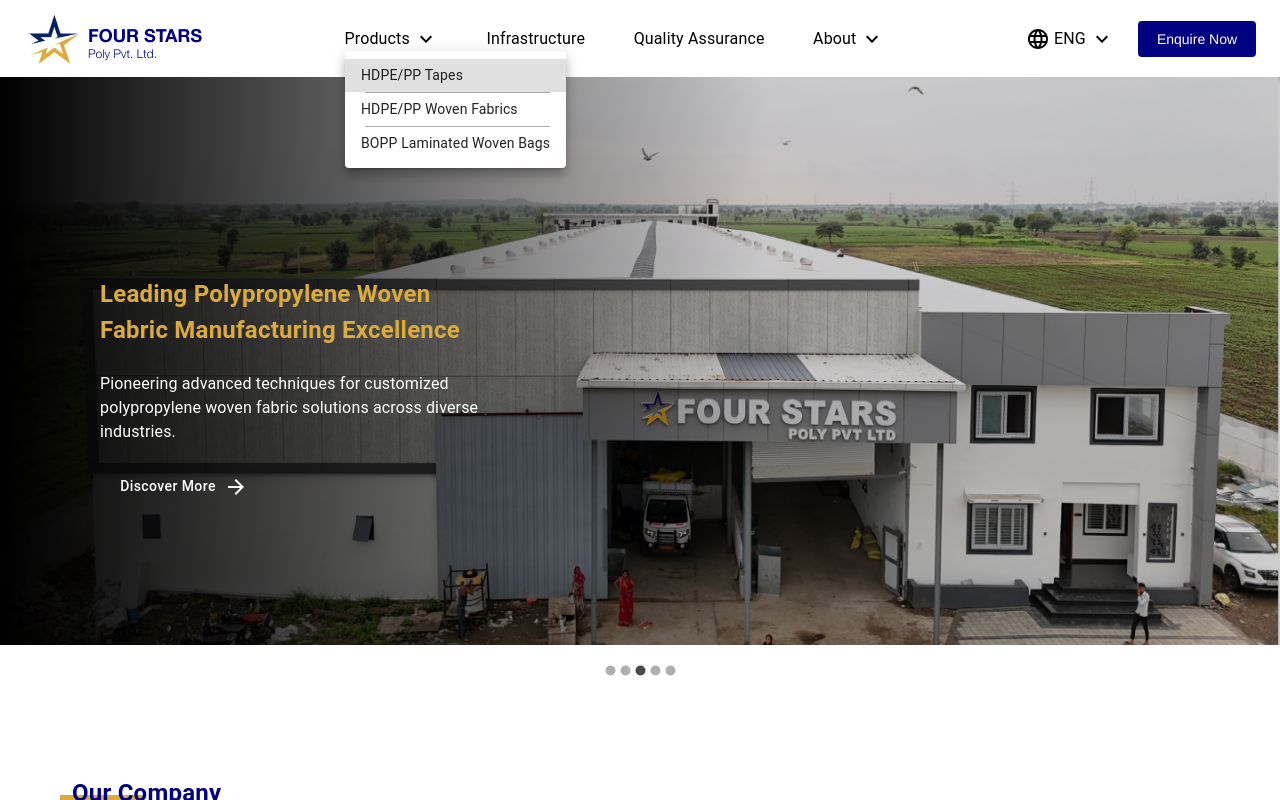
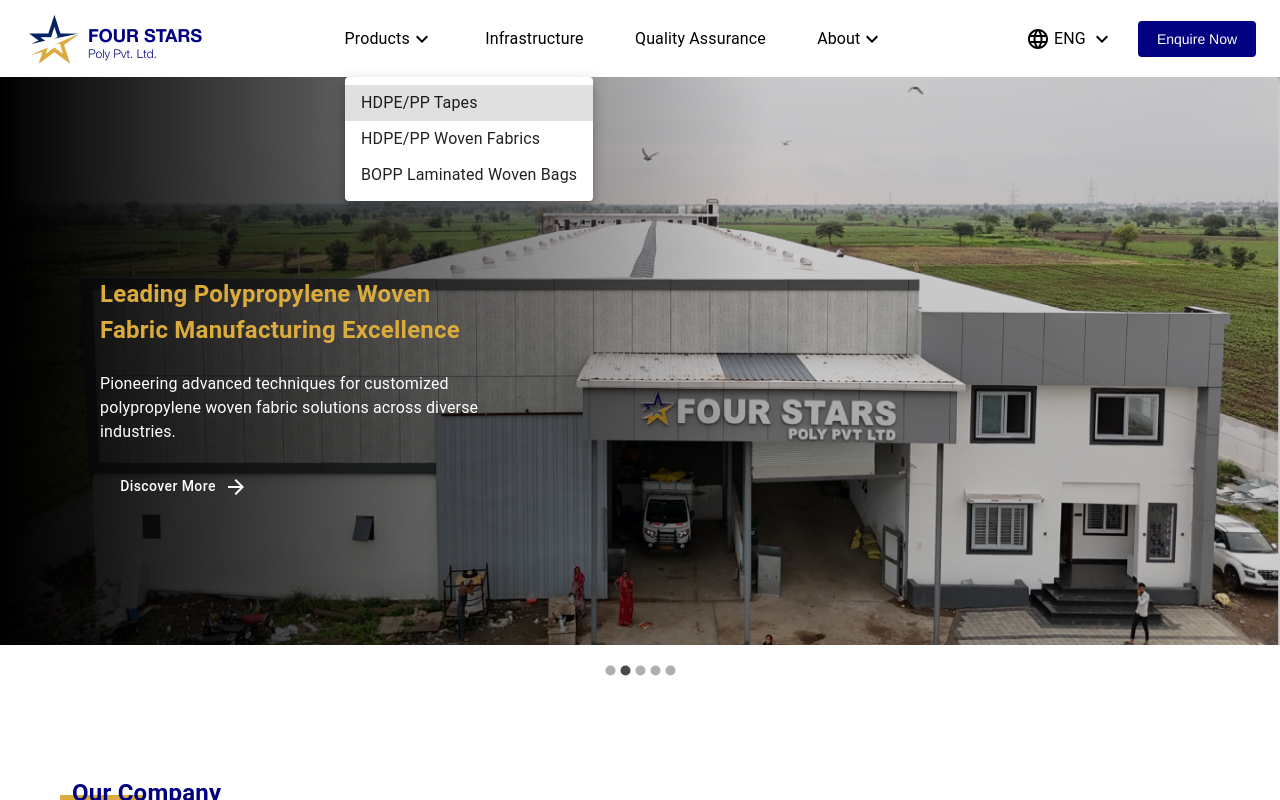
Before and after one commit to Prewery/Four-Stars-Poly, a React (Vite) app: page / in a window 1280 px wide. Both pictures are taken after a click on the element "Products". Shown: the top 800 px of the page. Built offline with nearby package versions, Linux system fonts and the light colour scheme.

Commit message:
navbar dropdown btn fixed

```diff
--- a/src/components/Navbar/Navbar.css
+++ b/src/components/Navbar/Navbar.css
@@ -51,10 +51,10 @@
 }
 
 .border {
-  width: 185px;
+  width: 130px;
   height: 1px;
   background-color: #a6a6a6;
-  margin-left: 20px;
+  margin-right: 20px;
 }
 
 .border2 {
--- a/src/components/Navbar/Navbar.jsx
+++ b/src/components/Navbar/Navbar.jsx
@@ -9,6 +9,7 @@ import {
   Menu,
   MenuItem,
   IconButton,
+  Button,
   Drawer,
   List,
 } from "@mui/material";
@@ -109,32 +110,41 @@ const Navbar = () => {
             sx={{ display: { xs: "none", sm: "flex", lg: "flex" } }}
           >
             {/* products button and its menu */}
-            <Box onClick={handleProductOpen} className="nav-link">
+            <Box
+              id="demo-positioned-button2"
+              aria-controls={productOpen ? "demo-positioned-menu2" : undefined}
+              aria-haspopup="true"
+              aria-expanded={productOpen ? "true" : undefined}
+              onClick={handleProductOpen}
+              sx={{ color: "black", cursor: "pointer", display: "flex" }}
+            >
               <Typography>Products</Typography>
-              <KeyboardArrowDown />
+              <KeyboardArrowDown sx={{ color: "black", cusror: "pointer" }} />
             </Box>
             <Menu
-              id="product-menu"
+              id="demo-positioned-menu2"
+              aria-labelledby="demo-positioned-button2"
               anchorEl={anchorE1}
               open={productOpen}
-              // open={Boolean(anchorE1) && anchorE1.id === "product-menu"}
               onClose={handleClose}
-              MenuListProps={{ "aria-labelledby": "basic-button" }}
+              anchorOrigin={{
+                vertical: "top",
+                horizontal: "left",
+              }}
+              transformOrigin={{
+                vertical: "top",
+                horizontal: "left",
+              }}
+              sx={{ marginTop: "50px" }}
             >
-              <MenuItem onClick={handleTapesClick}>
-                <Typography fontSize={14}>HDPE/PP Tapes</Typography>
+              <MenuItem onClick={() => navigate("/products/hdpe-tapes")}>
+                HDPE/PP Tapes
               </MenuItem>
-
-              <div className="border" />
-
-              <MenuItem onClick={handleFabricsClick}>
-                <Typography fontSize={14}>HDPE/PP Woven Fabrics</Typography>
+              <MenuItem onClick={() => navigate("/products/woven-fabrics")}>
+                HDPE/PP Woven Fabrics
               </MenuItem>
-
-              <div className="border" />
-
-              <MenuItem onClick={handleBagsClick}>
-                <Typography fontSize={14}>BOPP Laminated Woven Bags</Typography>
+              <MenuItem onClick={() => navigate("/products/woven-bags")}>
+                BOPP Laminated Woven Bags
               </MenuItem>
             </Menu>
 
@@ -149,32 +159,41 @@ const Navbar = () => {
             </NavLink>
 
             {/* about button */}
-            <Box onClick={handleAboutOpen} className="nav-link">
+            <Box
+              id="demo-positioned-button"
+              aria-controls={aboutOpen ? "demo-positioned-menu" : undefined}
+              aria-haspopup="true"
+              aria-expanded={aboutOpen ? "true" : undefined}
+              onClick={handleAboutOpen}
+              sx={{ color: "black", cursor: "pointer", display: "flex" }}
+            >
               <Typography>About</Typography>
-              <KeyboardArrowDown />
+              <KeyboardArrowDown sx={{ color: "black", cusror: "pointer" }} />
             </Box>
             <Menu
-              id="about-menu"
-              anchorE1={anchorE1}
+              id="demo-positioned-menu"
+              aria-labelledby="demo-positioned-button"
+              anchorEl={anchorE2}
               open={aboutOpen}
-              // open={Boolean(anchorE1) && anchorE1.id === "about-menu"}
               onClose={handleClose}
-              MenuListProps={{ "aria-labelledby": "basic-button" }}
+              anchorOrigin={{
+                vertical: "top",
+                horizontal: "left",
+              }}
+              transformOrigin={{
+                vertical: "top",
+                horizontal: "left",
+              }}
+              sx={{ marginTop: "50px" }}
             >
-              <MenuItem onClick={handleSustainabilityClick}>
-                <Typography fontSize={14}>Sustainability</Typography>
+              <MenuItem onClick={() => navigate("/about/sustainability")}>
+                Sustainability
               </MenuItem>
-
-              <div className="border" />
-
-              <MenuItem onClick={handleOurTeamClick}>
-                <Typography fontSize={14}>Our Team</Typography>
+              <MenuItem onClick={() => navigate("/about/our-team")}>
+                Our Team
               </MenuItem>
-
-              <div className="border" />
-
-              <MenuItem onClick={handleAboutUsClick}>
-                <Typography fontSize={14}>About Us</Typography>
+              <MenuItem onClick={() => navigate("/about/about-us")}>
+                About Us
               </MenuItem>
             </Menu>
           </Box>
```
